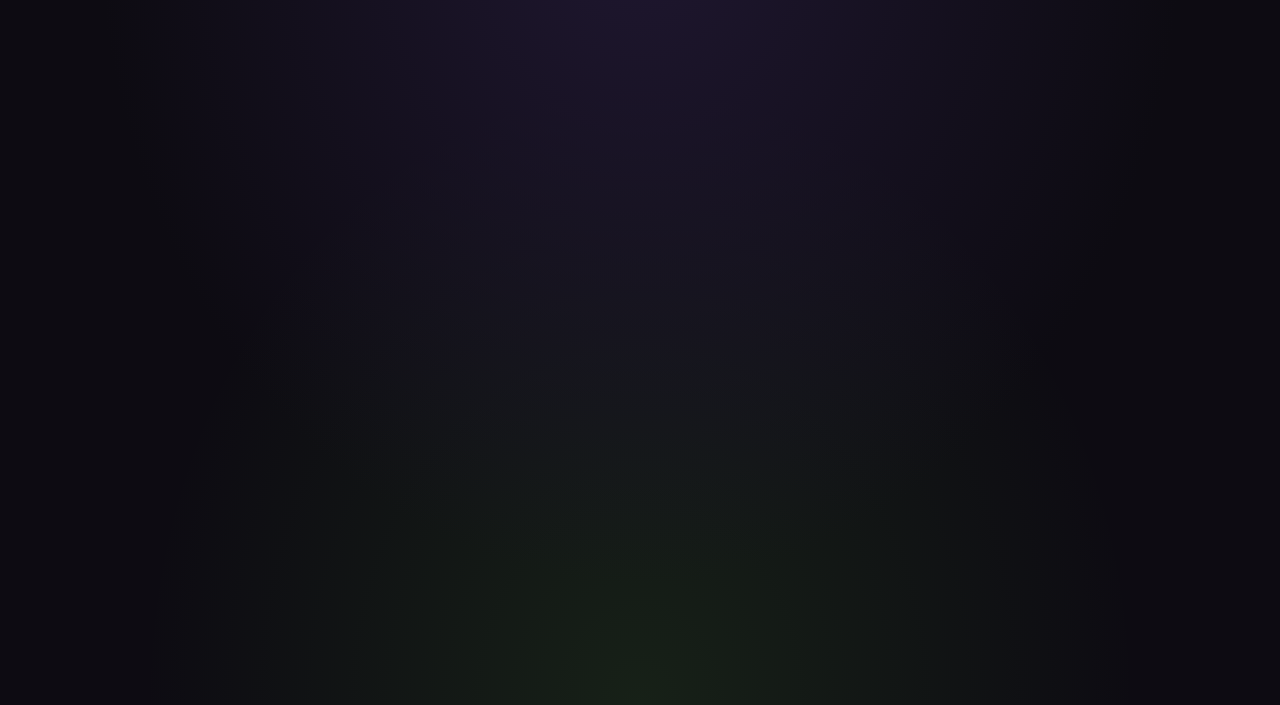
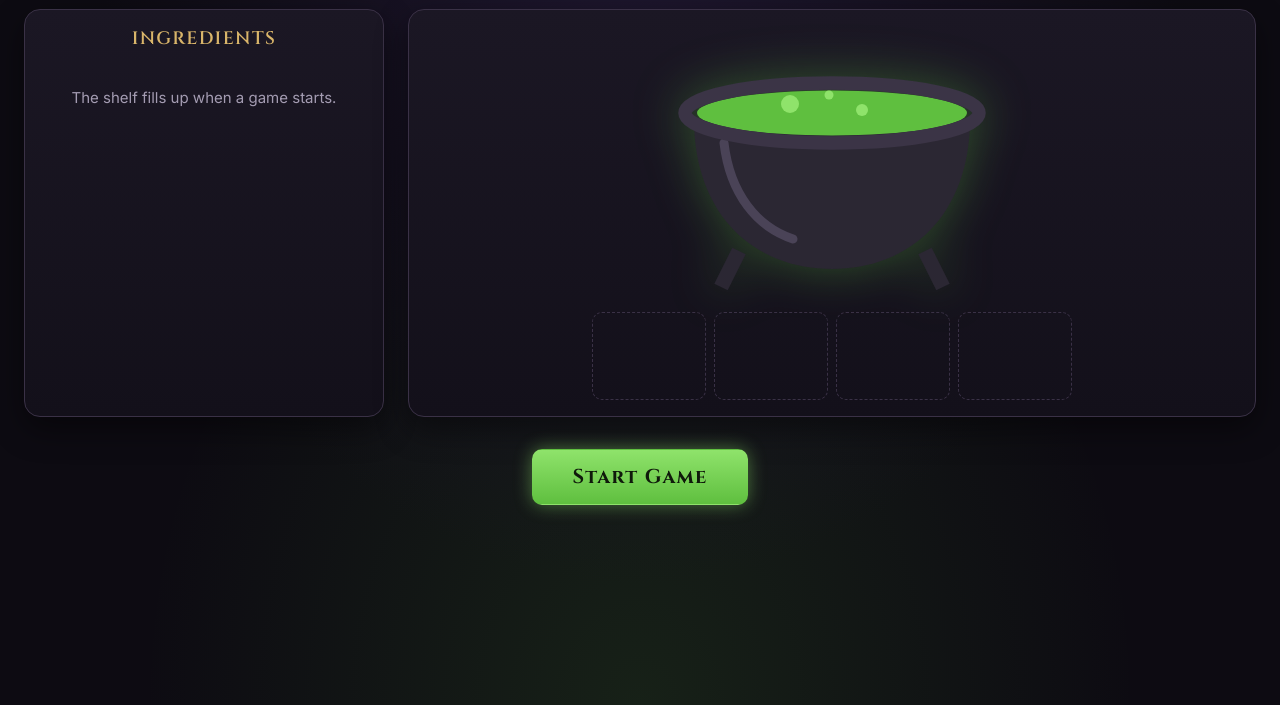
Before and after one commit to Besika40k/alchemists-cauldron, a website built with Vite: page index.html in a window 1280 px wide. Shown: the part 95-800 px from the top of the page. Built offline with nearby package versions, Linux system fonts and the light colour scheme.

Commit message:
feat: start a game and add ingredients on click

```diff
--- a/index.html
+++ b/index.html
@@ -17,9 +17,7 @@
     <title>Alchemist's Cauldron</title>
   </head>
   <body>
-    <main id="app" class="app">
-      <h1 class="app__title">Alchemist's Cauldron</h1>
-    </main>
+    <main id="app" class="game"></main>
     <script type="module" src="/src/main.ts"></script>
   </body>
 </html>
--- /dev/null
+++ b/src/app/game-controller.ts
@@ -0,0 +1,25 @@
+import { DEFAULT_DIFFICULTY } from '../data/difficulty';
+import { addIngredient, startGame } from '../logic/game-rules';
+import type { GameStore } from '../state/game-store';
+import type { IngredientId, RandomSource } from '../types/game';
+
+/**
+ * Turns the player's actions into new states through the game rules.
+ */
+export class GameController {
+  readonly #store: GameStore;
+  readonly #random: RandomSource;
+
+  constructor(store: GameStore, random: RandomSource = Math.random) {
+    this.#store = store;
+    this.#random = random;
+  }
+
+  startGame(): void {
+    this.#store.setState(startGame(DEFAULT_DIFFICULTY, this.#random));
+  }
+
+  addIngredient(id: IngredientId): void {
+    this.#store.setState(addIngredient(this.#store.state, id));
+  }
+}
--- /dev/null
+++ b/src/app/start-app.ts
@@ -0,0 +1,25 @@
+import { createMenuState } from '../logic/game-rules';
+import { GameStore } from '../state/game-store';
+import type { IGameState, IngredientId } from '../types/game';
+import { GameScreen } from '../ui/game-screen';
+import { GameController } from './game-controller';
+
+/**
+ * Connects the store, the controller and the screen, and shows the start screen.
+ */
+export function startApp(root: HTMLElement): void {
+  const store: GameStore = new GameStore(createMenuState());
+  const controller: GameController = new GameController(store);
+  const screen: GameScreen = new GameScreen(root, {
+    onStart: (): void => {
+      controller.startGame();
+    },
+    onAddIngredient: (id: IngredientId): void => {
+      controller.addIngredient(id);
+    },
+  });
+
+  store.subscribe((state: IGameState): void => {
+    screen.render(state);
+  });
+}
--- a/src/main.ts
+++ b/src/main.ts
@@ -1 +1,9 @@
 import './styles/main.css';
+
+import { startApp } from './app/start-app';
+
+const root: HTMLElement | null = document.querySelector('#app');
+
+if (root) {
+  startApp(root);
+}
--- /dev/null
+++ b/src/ui/actions-view.ts
@@ -0,0 +1,31 @@
+import type { IGameState } from '../types/game';
+import { createElement } from './dom';
+
+export interface IActionHandlers {
+  readonly onStart: () => void;
+}
+
+/**
+ * The action bar under the play field; before the first run it holds only Start Game.
+ */
+export class ActionsView {
+  readonly #startButton: HTMLButtonElement;
+  readonly element: HTMLElement;
+
+  constructor(handlers: IActionHandlers) {
+    this.#startButton = createElement('button', {
+      className: 'button button--primary button--large',
+      text: 'Start Game',
+      attributes: { type: 'button' },
+    });
+    this.#startButton.addEventListener('click', (): void => {
+      handlers.onStart();
+    });
+
+    this.element = createElement('div', { className: 'actions' }, [this.#startButton]);
+  }
+
+  render(state: IGameState): void {
+    this.#startButton.hidden = state.status !== 'menu';
+  }
+}
--- /dev/null
+++ b/src/ui/game-screen.ts
@@ -0,0 +1,40 @@
+import type { IGameState } from '../types/game';
+import { ActionsView } from './actions-view';
+import { CauldronView } from './cauldron-view';
+import { createElement } from './dom';
+import { type IngredientHandler, ShelfView } from './shelf-view';
+
+export interface IGameScreenHandlers {
+  readonly onStart: () => void;
+  readonly onAddIngredient: IngredientHandler;
+}
+
+/**
+ * Builds the play field once and passes every new state to its parts.
+ */
+export class GameScreen {
+  readonly #shelf: ShelfView;
+  readonly #cauldron: CauldronView;
+  readonly #actions: ActionsView;
+
+  constructor(root: HTMLElement, handlers: IGameScreenHandlers) {
+    this.#shelf = new ShelfView(handlers.onAddIngredient);
+    this.#cauldron = new CauldronView();
+    this.#actions = new ActionsView({ onStart: handlers.onStart });
+
+    root.replaceChildren(
+      createElement('header', { className: 'game__header' }, [
+        createElement('h1', { className: 'game__title', text: "Alchemist's Cauldron" }),
+      ]),
+      this.#shelf.element,
+      this.#cauldron.element,
+      this.#actions.element,
+    );
+  }
+
+  render(state: IGameState): void {
+    this.#shelf.render(state);
+    this.#cauldron.render(state);
+    this.#actions.render(state);
+  }
+}
```
Also changed, not shown: 1 other file.
